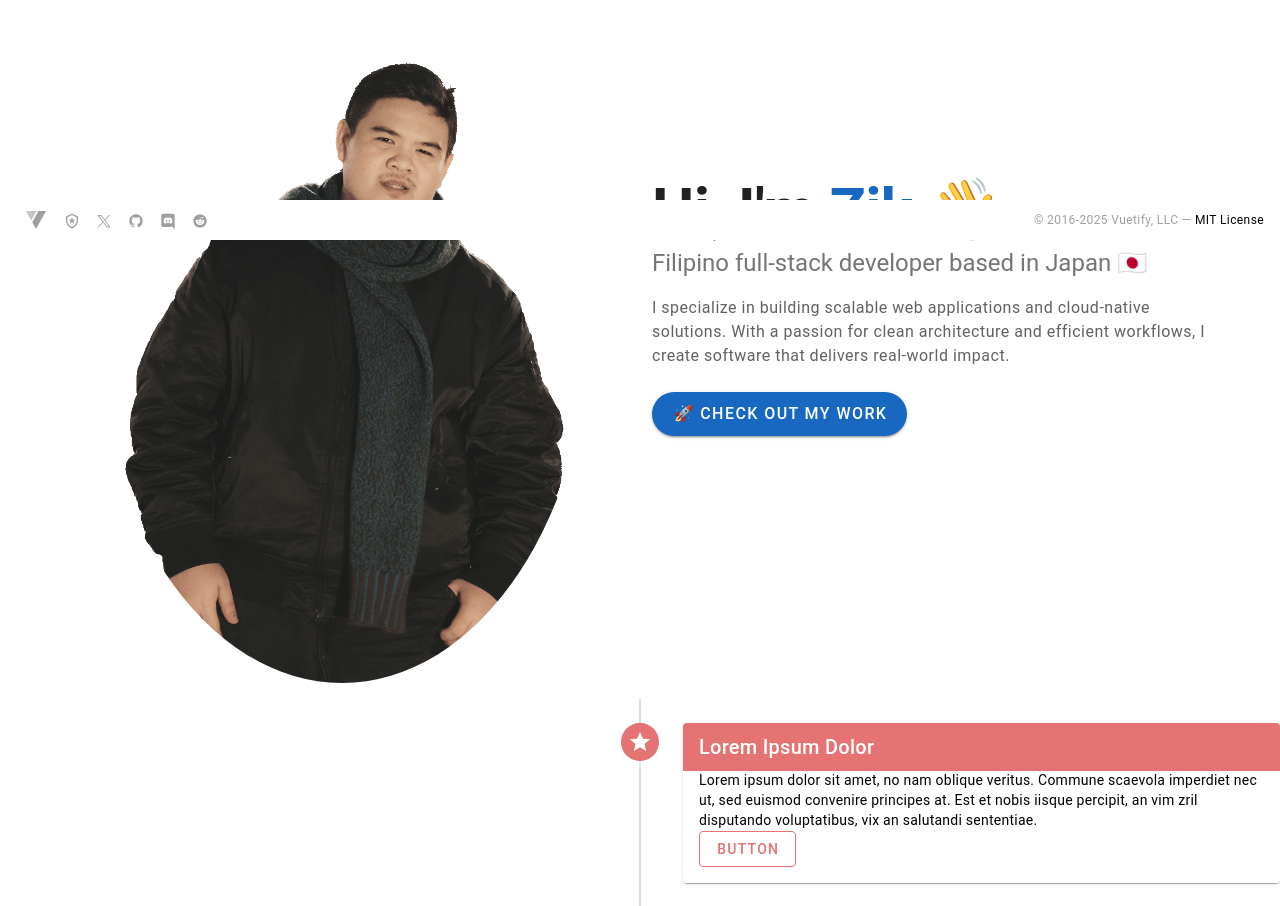
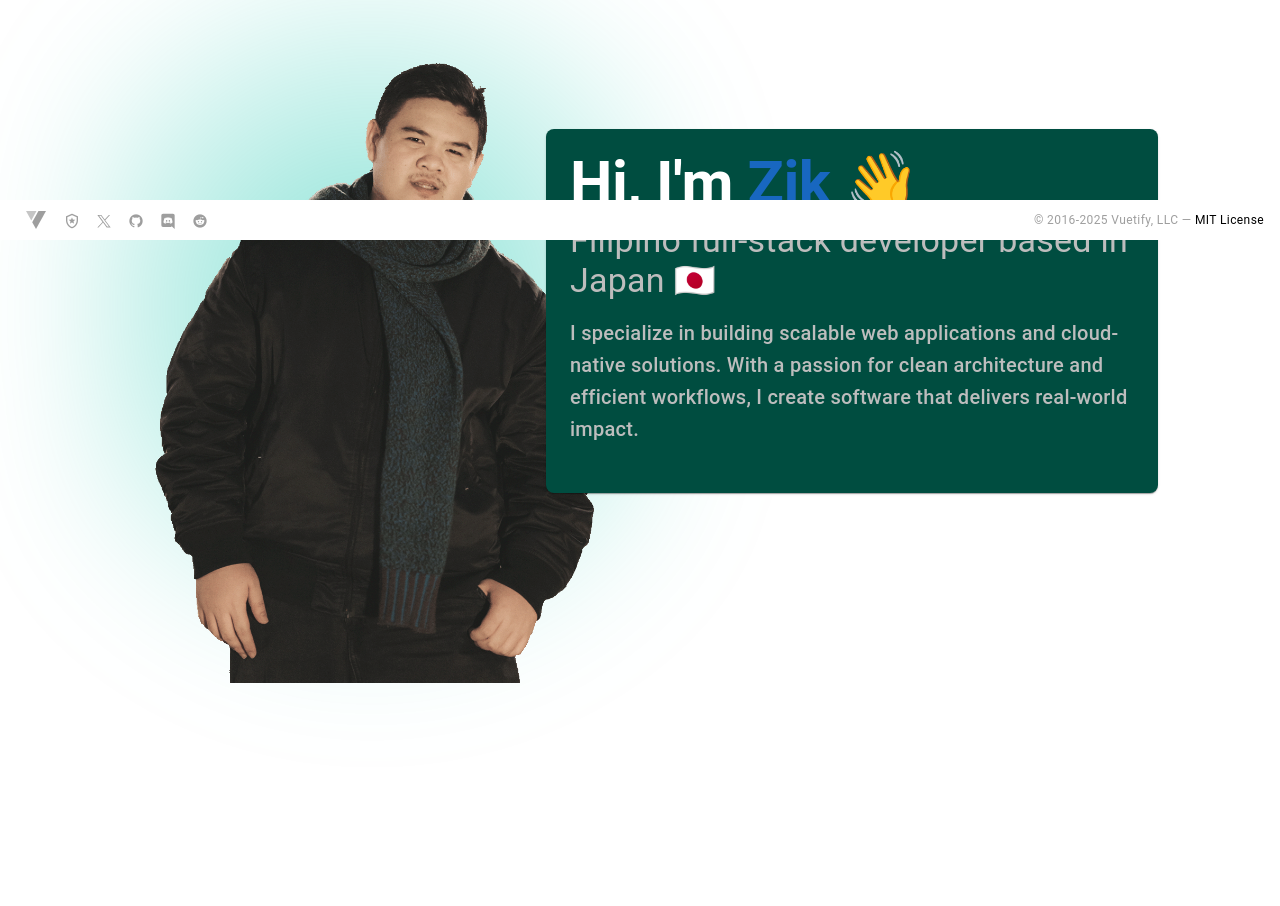
Before and after one commit to ZikValencia/zik-webssite, a Vue app: page / in a window 1280 px wide. Shown: the part 560-1466 px from the top of the page. After the commit the page ends 1318 px from the top, so only its background shows below. Built offline with nearby package versions, Linux system fonts and the light colour scheme; a small style sheet from the web is missing.

Commit message:
feat: updated about page

```diff
--- a/src/components/landing/About.vue
+++ b/src/components/landing/About.vue
@@ -1,67 +1,40 @@
 <template>
   <v-container class="">
     <!-- Hero Section -->
-    <v-row align="center" class="flex-wrap-reverse" justify="space-between">
-      <v-col class="text-center" cols="12" md="6">
+
+    <v-row class="flex-wrap-reverse">
+      <v-spacer />
+      <v-col class="text-center" cols="12" md="4">
+        <div class="glow-container">
           <v-img
             alt="Zik profile image"
-          class="rounded-circle mx-auto"
-          max-width="500"
+            class="glow-image"
+            cover
+            height="auto"
             src="@/assets/image/self.png"
+            width="500"
           />
+        </div>
       </v-col>
       <v-col class="d-flex flex-column justify-center" cols="12" md="6">
+        <v-card class="pa-6" color="teal-darken-4 darken-5" rounded="lg">
+
           <h1 class="text-h2 font-weight-bold mb-2">
             Hi, I'm <span class="text-primary">Zik</span> 👋
           </h1>
 
-        <h2 class="text-h5 text-grey-darken-1 mb-4 font-weight-regular">
+          <h2 class="text-h4 text-grey-lighten-1 mb-4 font-weight-regular">
             Filipino full-stack developer based in Japan 🇯🇵
           </h2>
 
-        <p class="text-body-1 text-grey-darken-2 mb-6">
+          <p class="text-h6 text-grey-lighten-1 mb-6">
             I specialize in building scalable web applications and cloud-native solutions. With a passion for clean architecture and efficient workflows, I create software that delivers real-world impact.
           </p>
+        </v-card></v-col>
+      <v-spacer />
+    </v-row>
 
-        <v-btn
-          class="align-self-start"
-          color="primary"
-          elevation="2"
-          rounded
-          size="large"
-          to="/projects"
-          variant="flat"
-        >
-          🚀 Check Out My Work
-        </v-btn>
-      </v-col>
-
-    </v-row>
   </v-container>
-  <v-timeline align="start">
-    <v-timeline-item
-      v-for="(item, i) in items"
-      :key="i"
-      :dot-color="item.color"
-      fill-dot
-      :icon="item.icon"
-    >
-      <v-card>
-        <v-card-title :class="['text-h6', `bg-${item.color}`]">
-          Lorem Ipsum Dolor
-        </v-card-title>
-        <v-card-text class="bg-white text--primary">
-          <p>Lorem ipsum dolor sit amet, no nam oblique veritus. Commune scaevola imperdiet nec ut, sed euismod convenire principes at. Est et nobis iisque percipit, an vim zril disputando voluptatibus, vix an salutandi sententiae.</p>
-          <v-btn
-            :color="item.color"
-            variant="outlined"
-          >
-            Button
-          </v-btn>
-        </v-card-text>
-      </v-card>
-    </v-timeline-item>
-  </v-timeline>
 </template>
 
 <script lang="ts" setup>
@@ -84,3 +57,25 @@
     },
   ]
 </script>
+
+<style scoped>
+  .glow-container {
+  position: relative;
+  display: inline-block;
+}
+
+.glow-container::before {
+  content: "";
+  position: absolute;
+  top: 50%;
+  left: 50%;
+  width: 120%;
+  height: 120%;
+  transform: translate(-50%, -50%);
+  background: radial-gradient(circle, rgba(0, 191, 165, 0.5) 0%, transparent 70%);
+  filter: blur(60px);
+  z-index: 0;
+  pointer-events: none;
+}
+
+</style>
```
Lines whose indentation alone changed are shown as unchanged.
